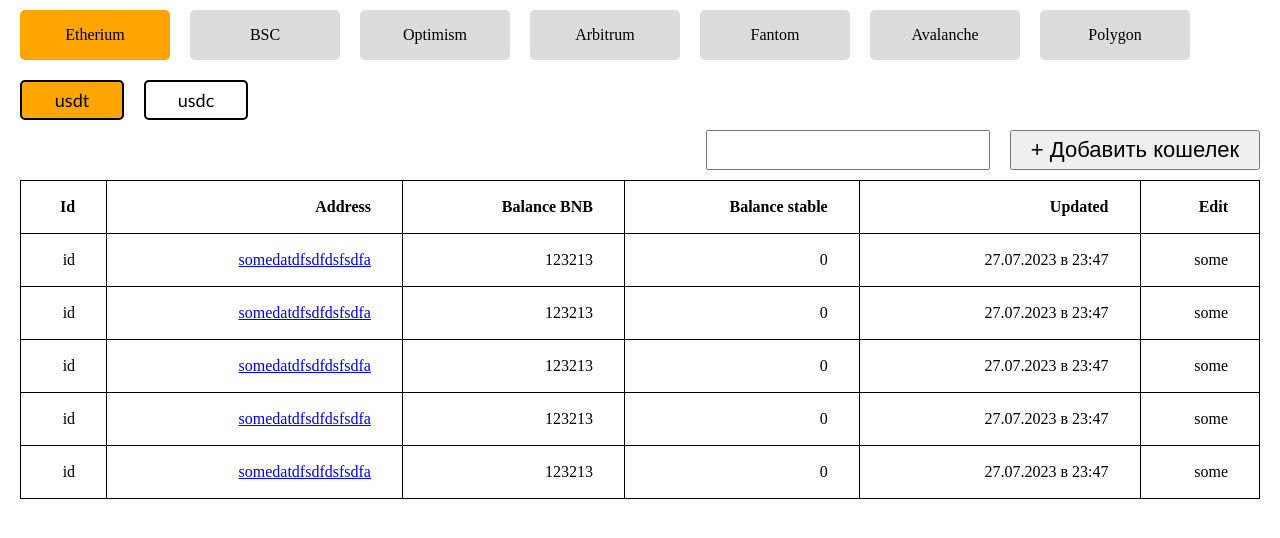
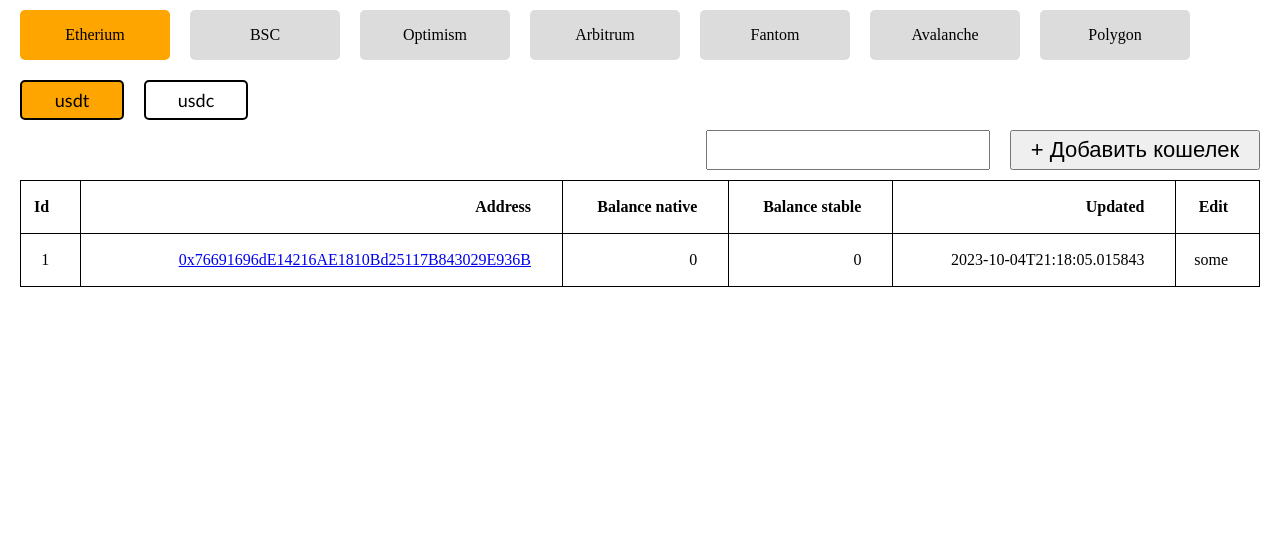
Before and after one commit to akshin18/crypto_bal, a FastAPI app: page / in a window 1280 px wide. Shown: the part 70-608 px from the top of the page. Run offline with FastAPI, Linux system fonts and the light colour scheme; data comes from the database, SQL or seed files in the repository; both versions use the stored data as it was after the commit.

Commit message:
new update

```diff
--- a/db/models.py
+++ b/db/models.py
@@ -26,10 +26,10 @@
     __tablename__ = "addresses"
 
     id: Mapped[int] = mapped_column(primary_key=True, autoincrement=True)
+    balance: Mapped[float | None] = mapped_column(default=0.0)
     address: Mapped[str] = mapped_column(unique=True)
 
     statistic: Mapped["Statistic"] = relationship(back_populates="address")
-
 
 
 class Statistic(Base):
@@ -39,6 +39,6 @@
     address_id: Mapped[int] = mapped_column(ForeignKey("addresses.id"))
     sub_currency_id: Mapped[int] = mapped_column(ForeignKey("sub_currencies.id"))
     balance: Mapped[float]
-    updated_at: Mapped[datetime]
+    updated_at: Mapped[datetime] = mapped_column(onupdate=datetime.now)
 
     address: Mapped["Addresses"] = relationship(back_populates="statistic")
--- a/db/schemas.py
+++ b/db/schemas.py
@@ -34,6 +34,7 @@
 
 class Address(BaseModel):
     address: str
+    balance: float | None
 
 
 class Statistics(BaseModel):
@@ -44,5 +45,5 @@
 
     @validator('address')
     def inject_id(cls, v):
-        v = v.address
+        v.balance = v.balance if v.balance != None else 0
         return v
--- a/templates/index.html
+++ b/templates/index.html
@@ -54,61 +54,21 @@
             <tr>
               <th class="head_td"><p>Id</p></th>
               <th class="head_td"><p>Address</p></th>
-              <th class="head_td"><p>Balance BNB</p></th>
+              <th class="head_td"><p>Balance native</p></th>
               <th class="head_td"><p>Balance stable</p></th>
               <th class="head_td"><p>Updated</p></th>
               <th class="head_td"><p>Edit</p></th>
             </tr>
           </thead>
           <tbody>
-            <tr class="data_tr">
-              <td><p>id</p></td>
+            <tr class="data_tr" v-for="item in show_table">
+              <td><p>{{item.id}}</p></td>
               <td>
-                <a href="#"><p>somedatdfsdfdsfsdfa</p></a>
+                <a href="#"><p>{{item.address.address}}</p></a>
               </td>
-              <td><p>123213</p></td>
-              <td><p>0</p></td>
-              <td><p>27.07.2023 в 23:47</p></td>
-              <td><p>some</p></td>
-            </tr>
-            <tr class="data_tr">
-              <td><p>id</p></td>
-              <td>
-                <a href="#"><p>somedatdfsdfdsfsdfa</p></a>
-              </td>
-              <td><p>123213</p></td>
-              <td><p>0</p></td>
-              <td><p>27.07.2023 в 23:47</p></td>
-              <td><p>some</p></td>
-            </tr>
-            <tr class="data_tr">
-              <td><p>id</p></td>
-              <td>
-                <a href="#"><p>somedatdfsdfdsfsdfa</p></a>
-              </td>
-              <td><p>123213</p></td>
-              <td><p>0</p></td>
-              <td><p>27.07.2023 в 23:47</p></td>
-              <td><p>some</p></td>
-            </tr>
-            <tr class="data_tr">
-              <td><p>id</p></td>
-              <td>
-                <a href="#"><p>somedatdfsdfdsfsdfa</p></a>
-              </td>
-              <td><p>123213</p></td>
-              <td><p>0</p></td>
-              <td><p>27.07.2023 в 23:47</p></td>
-              <td><p>some</p></td>
-            </tr>
-            <tr class="data_tr">
-              <td><p>id</p></td>
-              <td>
-                <a href="#"><p>somedatdfsdfdsfsdfa</p></a>
-              </td>
-              <td><p>123213</p></td>
-              <td><p>0</p></td>
-              <td><p>27.07.2023 в 23:47</p></td>
+              <td><p>{{item.address.balance}}</p></td>
+              <td><p>{{item.balance}}</p></td>
+              <td><p>{{item.updated_at}}</p></td>
               <td><p>some</p></td>
             </tr>
           </tbody>
@@ -126,8 +86,9 @@
           let currencies = ref([1, 2, 3]);
           let sub_currencies = ref([]);
           let sub_index = ref(0);
-          let focus_sub = ref(1)
-          let focus_cur = ref(0)
+          let focus_sub = ref(1);
+          let focus_cur = ref(0);
+          let show_table = ref([]);
 
           return {
             message,
@@ -135,7 +96,8 @@
             sub_currencies,
             sub_index,
             focus_sub,
-            focus_cur
+            focus_cur,
+            show_table
           };
         },
         methods: {
@@ -162,6 +124,7 @@
           }).then((response) => {
             if (response.status == 200) {
               console.log(response.data)
+              this.show_table = JSON.parse(response.data)
               // this.currencies = JSON.parse(response.data);
             }
           });
@@ -178,6 +141,10 @@
             this.sub_index = index
           }
         },
+        mounted(){
+          this.change_focus(1);
+        }
+        ,
         beforeCreate() {
           axios({
             method: "get",
@@ -189,6 +156,9 @@
             }
           });
 
+
+
+
         },
       }).mount("#app");
     </script>
```
Also changed, not shown: alembic/versions/bb73519e5a4f_.py (renamed from alembic/versions/654f2a24bfe1_second.py, +8 -8 lines), alembic/versions/f23b93eeae52_first.py (deleted, +0 -61 lines), sql.db.
